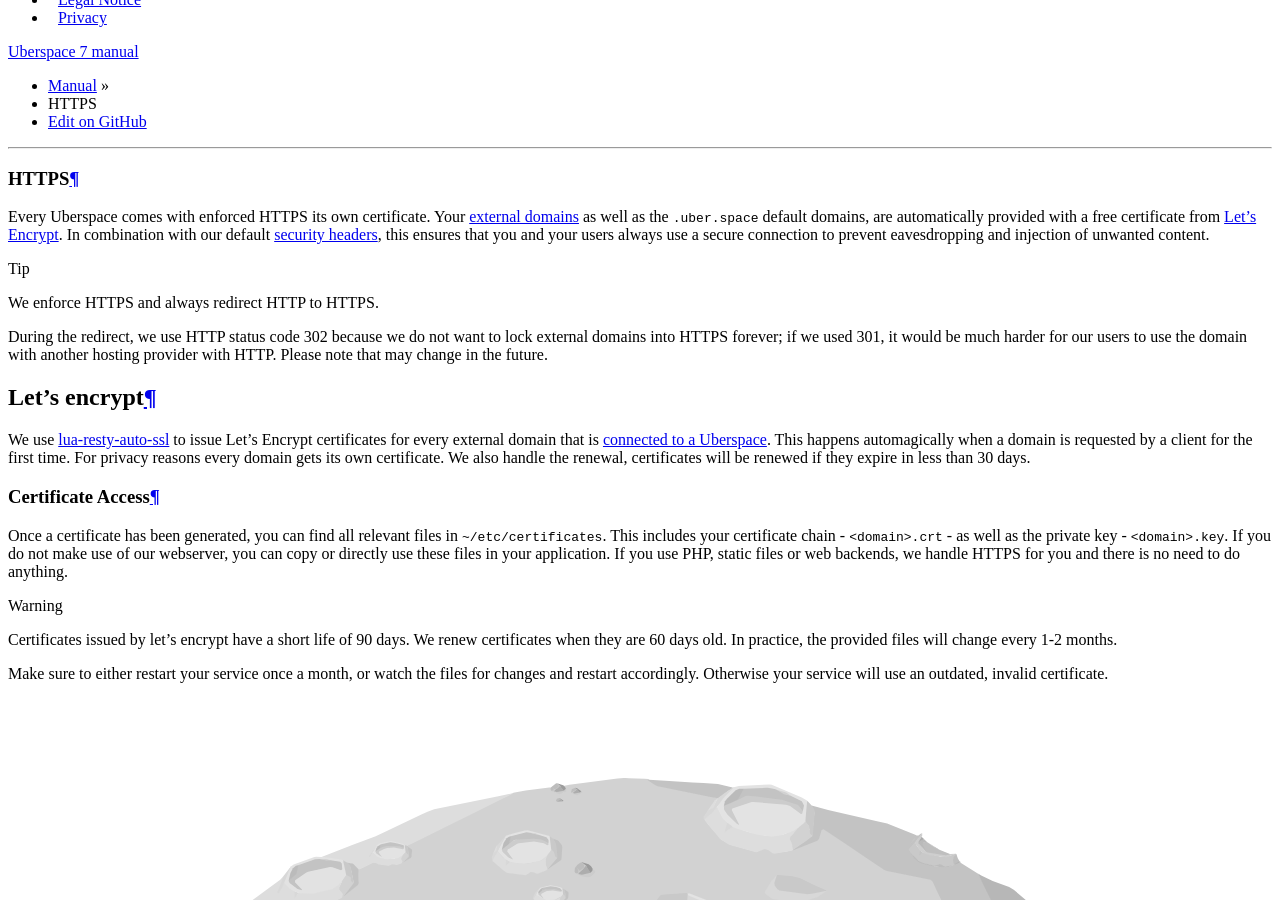
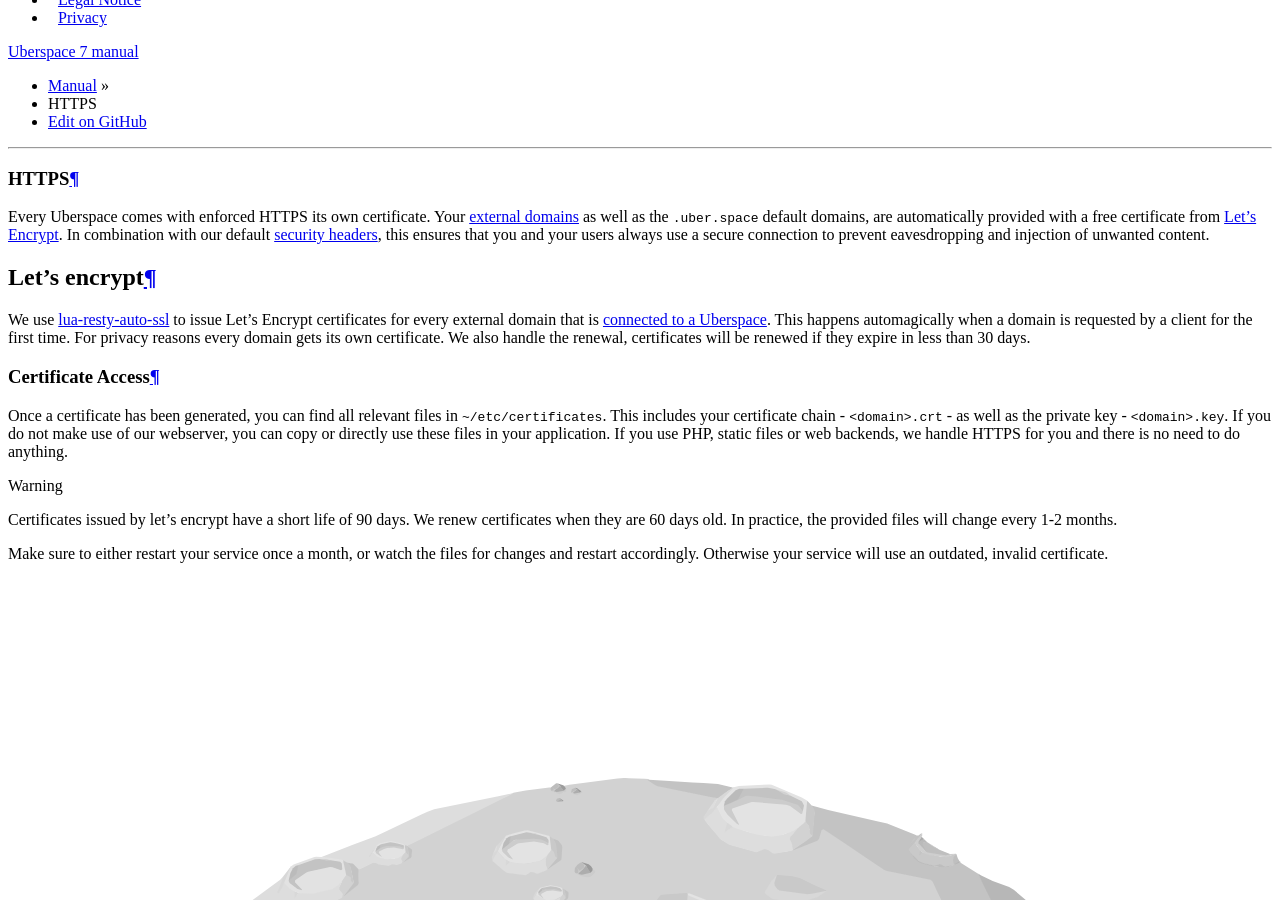
Before and after one commit to Uberspace/manual, a Sphinx documentation site: the page built from source/web-https.rst, in a window 1280 px wide and 900 px high, scrolled down 1430 px. Built offline with Sphinx 7.4.7 and the Read the Docs theme 2.0.0, drawn with Linux system fonts in a browser that asks for light colours; pages that are not in the unit, such as notebooks, are missing from menus.

```diff
--- a/source/web-https.rst
+++ b/source/web-https.rst
@@ -11,13 +11,6 @@
 :ref:`security headers <web-security-headers>`, this ensures that you and your
 users always use a secure connection to prevent eavesdropping and injection of
 unwanted content.
-
-.. tip:: We enforce HTTPS and always redirect HTTP to HTTPS.
-
-  During the redirect, we use HTTP status code 302 because we do not want to
-  lock external domains into HTTPS forever; if we used 301, it would be much
-  harder for our users to use the domain with another hosting provider with HTTP.
-  Please note that may change in the future.
 
 
 Let's encrypt
```
